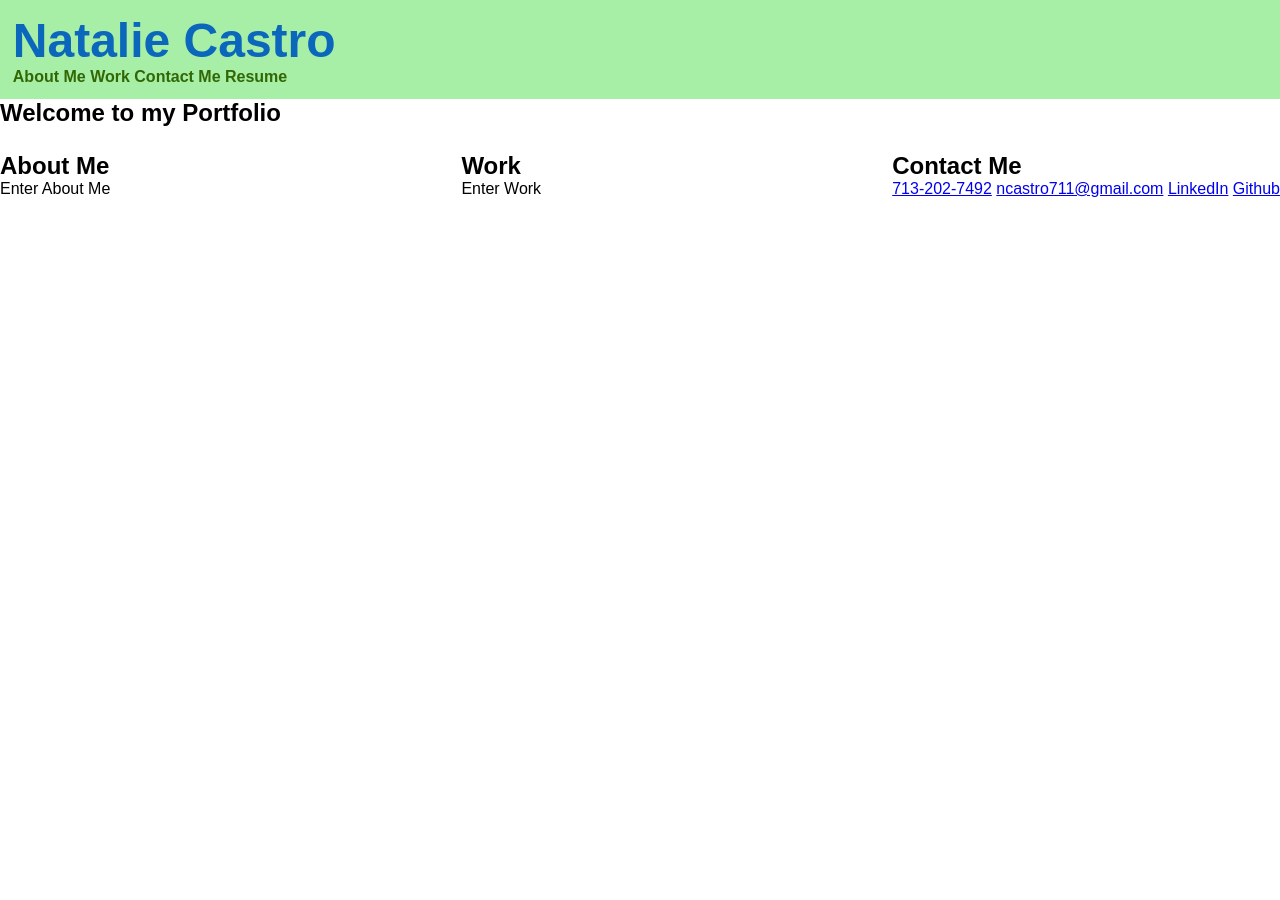
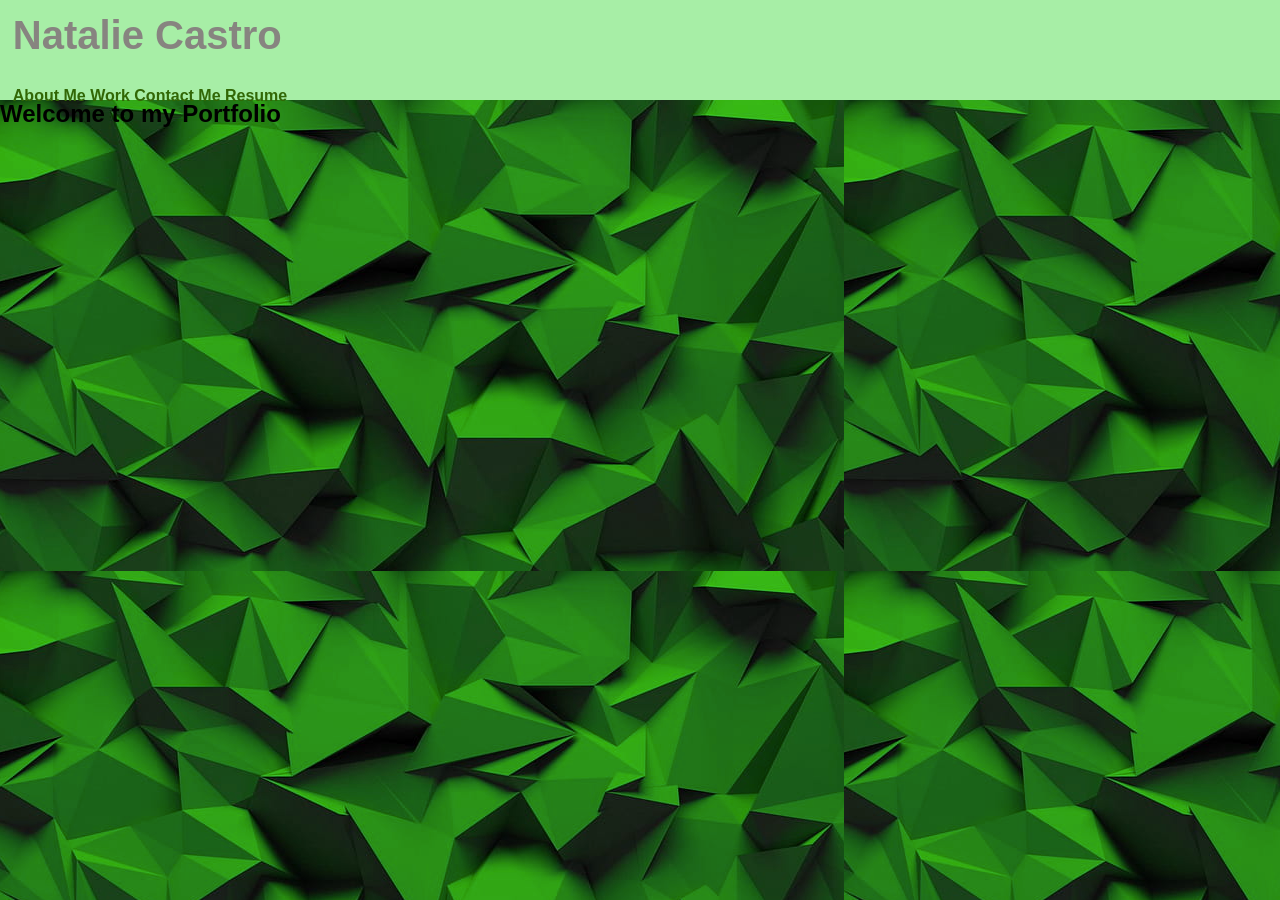
Before and after one commit to ncastro5/Advanced-CSS-Create-Portfolio, a plain HTML site: page index.html in a window 1280 px wide. Shown: the top 900 px of the page. Before the commit the page ends 800 px from the top, so only its background shows below. Drawn offline with Linux system fonts and the light colour scheme.

Commit message:
Added image to hero and modified HTML

```diff
--- a/assets/style.css
+++ b/assets/style.css
@@ -1,6 +1,7 @@
 * {
     margin: 0;
     padding: 0;
+    height: 100%;
     font-family: sans-serif;
     box-sizing: border-box;
 }
@@ -11,11 +12,12 @@ header {
     align-items: center;
     padding: 1%;
     background-color: #a7eea6;
-    color: #0b67bc;
+    color: #878480;
+    height: 100px;
   }
 
   h1 {
-    font-size: 300%;
+    font-size: 250%;
   }
 
   nav a {
@@ -26,6 +28,11 @@ header {
 
   nav a:hover {
     color: #fff;
+  }
+
+  .hero {
+    background-image: url(../assets/images/Screenshot\ 2023-05-08\ at\ 4.10.55\ PM.png)
+
   }
 
   main {
--- a/index.html
+++ b/index.html
@@ -24,8 +24,8 @@
     </header>
 
     <!-- Add image here? -->
-    <section class="hero-banner">
-        <div>
+    <section class="hero">
+        <div class="inner-container">
             <h2>Welcome to my Portfolio</h2>
         </div>
     </section>
```
